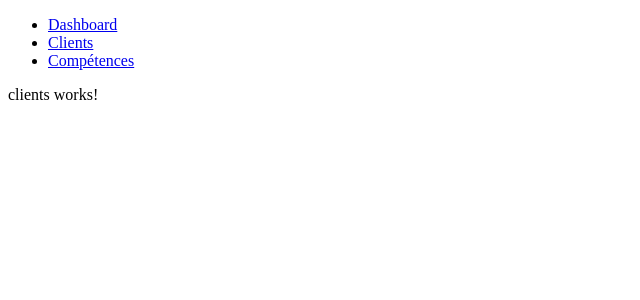
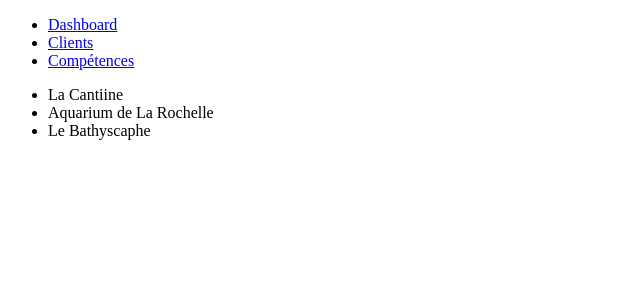
Before and after one commit to khylias/admin-miaw, an Angular app: page /clients in a window 1280 px wide. Shown: the top 300 px of the page, without its empty margins (0-640 px from the left). Built offline with nearby package versions, Linux system fonts and the light colour scheme.

Commit message:
Add Shared component

```diff
--- a/src/app/app.module.ts
+++ b/src/app/app.module.ts
@@ -6,13 +6,15 @@
 import { SkillsComponent } from './skills/skills.component';
 import { ClientsComponent } from './clients/clients.component';
 import { DashboardComponent } from './dashboard/dashboard.component';
+import { ClientItemComponent } from './shared/client-item/client-item.component';
 
 @NgModule({
   declarations: [
     AppComponent,
     SkillsComponent,
     ClientsComponent,
-    DashboardComponent
+    DashboardComponent,
+    ClientItemComponent
   ],
   imports: [
     BrowserModule,
--- a/src/app/clients/clients.component.html
+++ b/src/app/clients/clients.component.html
@@ -1 +1,5 @@
-<p>clients works!</p>
+<ul>
+    <li *ngFor="let client of clients">
+        <app-client-item [client]="client"></app-client-item>
+    </li>
+</ul>
--- a/src/app/clients/clients.component.ts
+++ b/src/app/clients/clients.component.ts
@@ -7,6 +7,17 @@
 })
 export class ClientsComponent implements OnInit {
 
+    clients = [
+        {
+            name: 'La Cantiine',
+        },
+        {
+            name: 'Aquarium de La Rochelle',
+        },
+        {
+            name: 'Le Bathyscaphe',
+        }
+    ];
     constructor() { }
 
     ngOnInit(): void {
--- a/src/app/dashboard/dashboard.component.html
+++ b/src/app/dashboard/dashboard.component.html
@@ -12,6 +12,6 @@
 
 <ul>
     <li *ngFor="let client of clients">
-        {{ client.name }}
+        <app-client-item [client]="client"></app-client-item>
     </li>
 </ul>
--- /dev/null
+++ b/src/app/shared/client-item/client-item.component.html
@@ -0,0 +1 @@
+{{ client.name }}
--- /dev/null
+++ b/src/app/shared/client-item/client-item.component.ts
@@ -0,0 +1,17 @@
+import { Component, Input, OnInit } from '@angular/core';
+
+@Component({
+    selector: 'app-client-item',
+    templateUrl: './client-item.component.html',
+    styleUrls: ['./client-item.component.scss']
+})
+export class ClientItemComponent implements OnInit {
+    @Input() client = {
+        name: ''
+    };
+    constructor() { }
+
+    ngOnInit(): void {
+    }
+
+}
```
Also changed, not shown: src/app/shared/client-item/client-item.component.scss (added), 1 other file (tests, documents, lock files or other folders).
